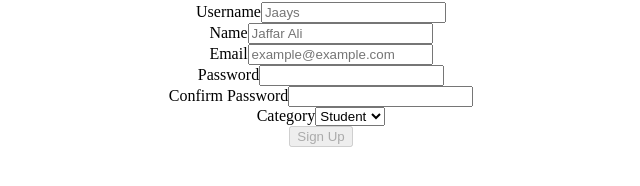
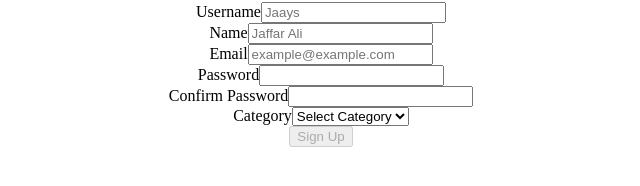
Before and after one commit to shahnazalqassab/WhiteBoard, a React (Vite) app: page /user/register in a window 1280 px wide. Shown: the part 284-470 px from the top of the page, without its empty margins (319-959 px from the left). Built offline with nearby package versions, Linux system fonts and the light colour scheme.

Commit message:
fix registration

```diff
--- a/src/pages/Register.jsx
+++ b/src/pages/Register.jsx
@@ -96,13 +96,11 @@ const Register = () => {
           <label htmlFor="category">Category</label>
           <select
             onChange={handleChange}
-            type="category"
             id="category"
-            placeholder="student or teacher"
             value={formValues.category}
             required
-            autoComplete="category"
           >
+            <option value="">Select Category</option>
             <option value="student">Student</option>
             <option value="teacher">Teacher</option>
           </select>
```
